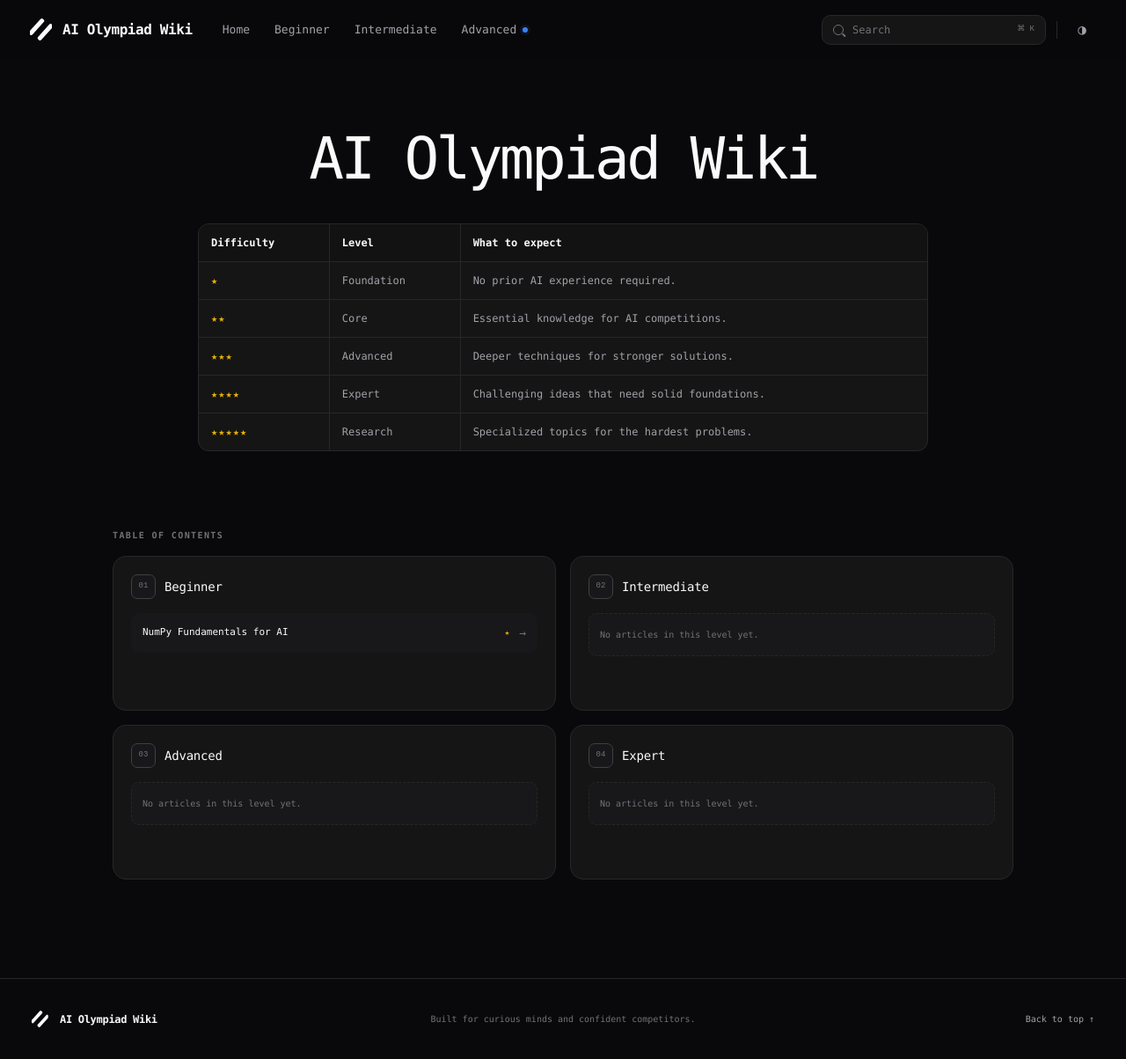
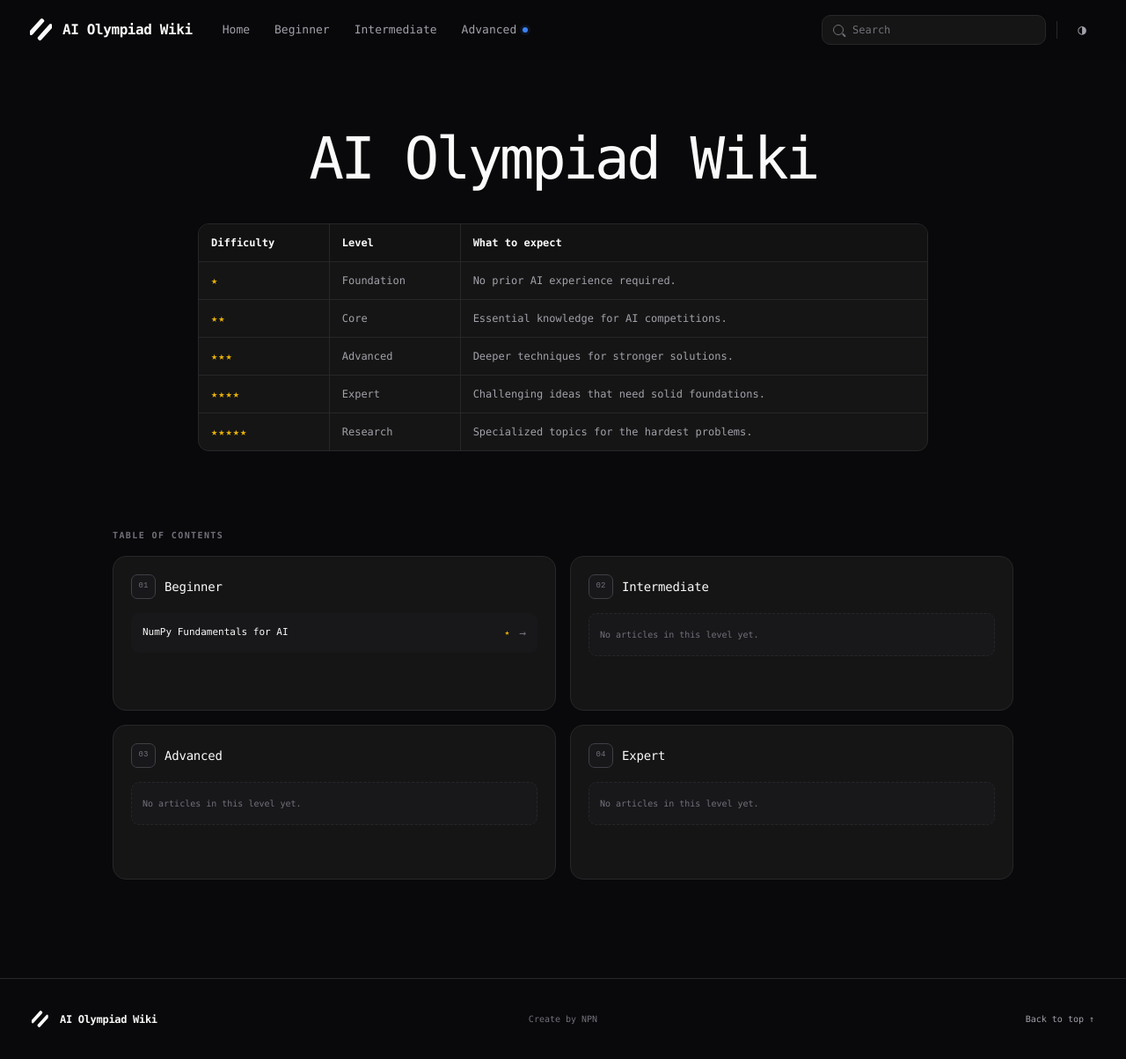
Before and after one commit to NguyenPNhan/AI-Olympiad-Wiki-Website, a React (Vite) app: page / in a window 1280 px wide. Shown: the whole page at 88% size. Built offline with nearby package versions, Linux system fonts and the light colour scheme.

Commit message:
UI improve

```diff
--- a/src/pages/MainPage.tsx
+++ b/src/pages/MainPage.tsx
@@ -94,7 +94,6 @@ export default function MainPage() {
               onChange={(event) => setQuery(event.target.value)}
               onFocus={() => setSearchOpen(true)}
             />
-            <kbd>⌘ K</kbd>
             {searchOpen && <SearchPanel query={query} onClose={() => setSearchOpen(false)} />}
           </div>
           <span className="header-separator" />
@@ -156,7 +155,7 @@ export default function MainPage() {
 
       <footer className="gap-6 px-9 py-5 max-[760px]:px-4">
         <a className="brand brand--footer gap-3" href="#top"><span className="brand-mark" aria-hidden="true"><b>AI</b><i /></span><span>AI Olympiad Wiki</span></a>
-        <p>Built for curious minds and confident competitors.</p>
+        <p>Create by NPN</p>
         <a href="#top">Back to top ↑</a>
       </footer>
     </div>
```
